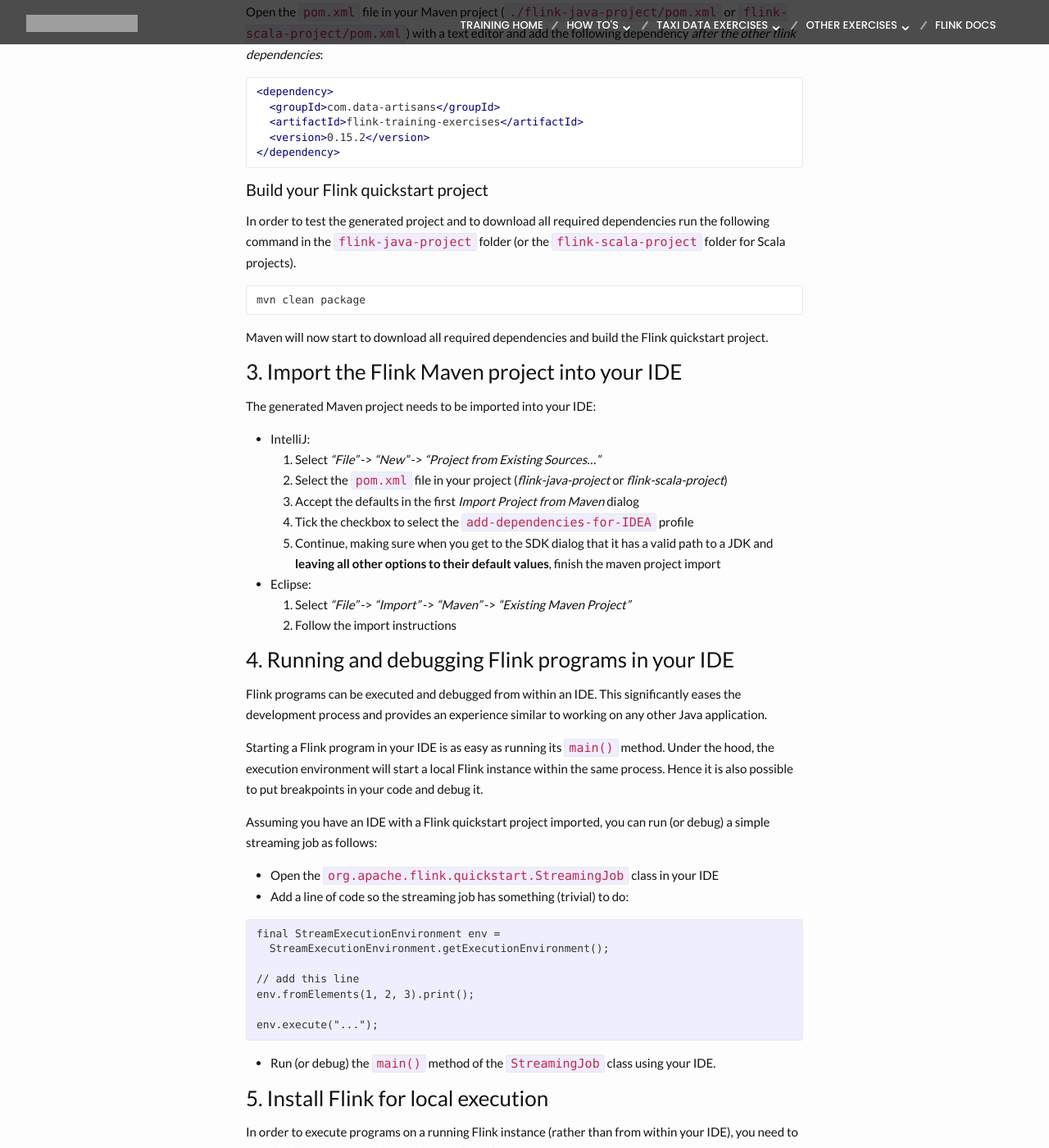
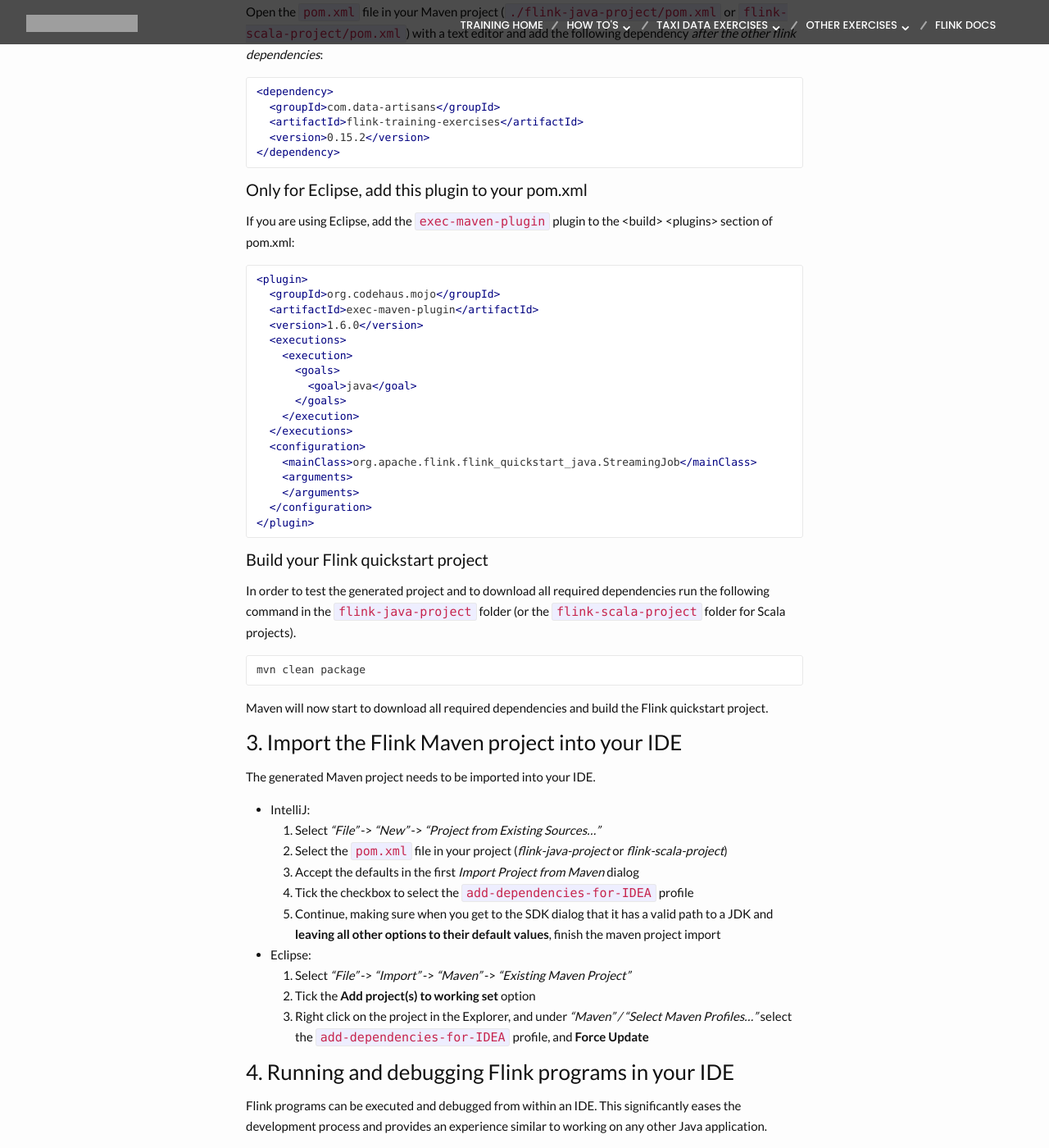
Before and after one commit to dataArtisans/flink-training-web, a Jekyll site: the page built from devEnvSetup.md, in a window 1280 px wide and 1400 px high, scrolled down 1856 px. Shown: the whole window at 82% size. Built offline with Jekyll 4.4.1, drawn with Linux system fonts in a browser that asks for light colours; nearby versions of some CDN libraries; grey boxes are pictures that could not be loaded.

Commit message:
Updated instructions for Eclipse to match new quickstart, fixed broken link

```diff
--- a/devEnvSetup.md
+++ b/devEnvSetup.md
@@ -93,6 +93,30 @@
 </dependency>
 ~~~
 
+#### Only for Eclipse, add this plugin to your pom.xml
+
+If you are using Eclipse, add the `exec-maven-plugin` plugin to the &lt;build&gt; &lt;plugins&gt; section of pom.xml:
+
+~~~xml
+<plugin>
+  <groupId>org.codehaus.mojo</groupId>
+  <artifactId>exec-maven-plugin</artifactId>
+  <version>1.6.0</version>
+  <executions>
+    <execution>
+      <goals>
+        <goal>java</goal>
+      </goals>
+    </execution>
+  </executions>
+  <configuration>
+    <mainClass>org.apache.flink.flink_quickstart_java.StreamingJob</mainClass>
+    <arguments>
+    </arguments>
+  </configuration>
+</plugin>
+~~~
+
 #### Build your Flink quickstart project
 
 In order to test the generated project and to download all required dependencies run the following command in the `flink-java-project` folder (or the `flink-scala-project` folder for Scala projects).
@@ -105,7 +129,7 @@
 
 ### 3. Import the Flink Maven project into your IDE
 
-The generated Maven project needs to be imported into your IDE:
+The generated Maven project needs to be imported into your IDE.
 
 - IntelliJ:
   1. Select *"File"* -> *"New"* -> *"Project from Existing Sources..."*
@@ -115,7 +139,8 @@
   1. Continue, making sure when you get to the SDK dialog that it has a valid path to a JDK and **leaving all other options to their default values**, finish the maven project import
 - Eclipse:
   1. Select *"File"* -> *"Import"* -> *"Maven"* -> *"Existing Maven Project"*
-  1. Follow the import instructions
+  1. Tick the **Add project(s) to working set** option
+  1. Right click on the project in the Explorer, and under *"Maven" / "Select Maven Profiles..."* select the `add-dependencies-for-IDEA` profile, and **Force Update**
 
 ### 4. Running and debugging Flink programs in your IDE
 
```
Also changed, not shown: kafka.md (+1 -1 lines).
